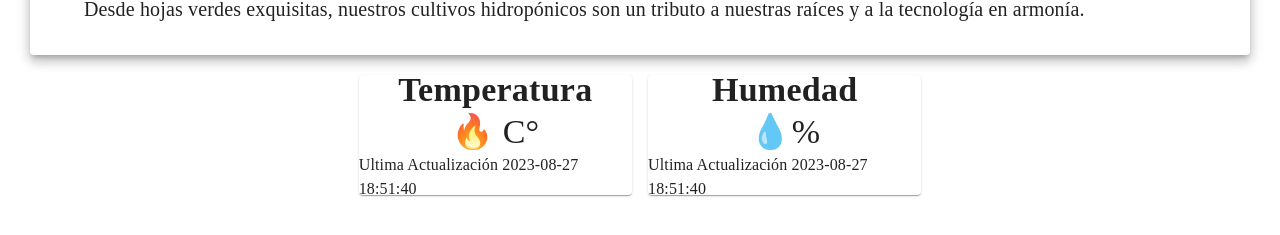
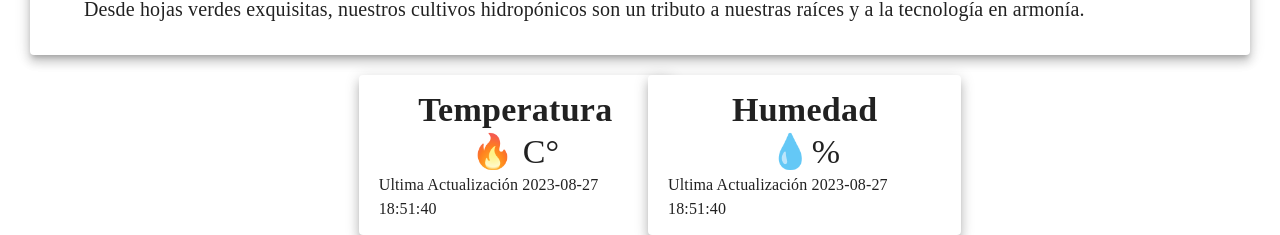
Before and after one commit to nachitoxx6262/Hidroponic, a React (Vite) app: page / in a window 1280 px wide. Shown: the part 855-1090 px from the top of the page. Before the commit the page ends 1056 px from the top, so only its background shows below. Built offline with nearby package versions, Linux system fonts and the light colour scheme; no server answers; a web font is replaced by a local one.

Commit message:
fix padding

```diff
--- a/src/DataSensor.jsx
+++ b/src/DataSensor.jsx
@@ -40,7 +40,7 @@ const DataSensor =()=>{
         <Container sx={{ marginTop: "20px" }} maxWidth="md">
         <Grid container spacing={2} justifyContent="center">
           <Grid item xs={12} sm={6} md={4}>
-            <Paper
+            <Paper elevation={8}
               sx={{
                 display: "flex",
                 flexDirection: "column",
@@ -48,6 +48,7 @@ const DataSensor =()=>{
                 justifyContent: "center",
                 height: 120,
                 width: "100%",
+                padding:"20px"
               }}
             >
               <Typography
@@ -73,7 +74,7 @@ const DataSensor =()=>{
             </Paper>
           </Grid>
           <Grid item xs={12} sm={6} md={4}>
-            <Paper
+            <Paper elevation={8}
               sx={{
                 display: "flex",
                 flexDirection: "column",
@@ -81,6 +82,7 @@ const DataSensor =()=>{
                 justifyContent: "center",
                 height: 120,
                 width: "100%",
+                padding:"20px"
               }}
             >
               <Typography
```
